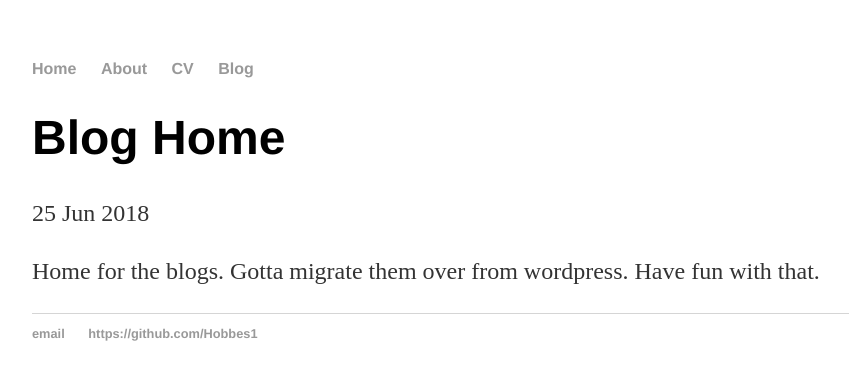
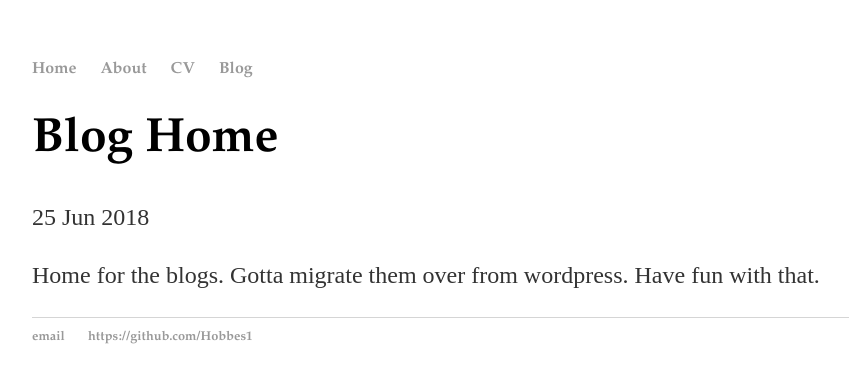
Before and after one commit to Kyle-Lewis/Kyle-Lewis.github.io, a Jekyll site: the page built from _posts/2018-06-25-Test-Post.md, in a window 1280 px wide. Shown: the top 383 px of the page, without its empty margins (96-945 px from the left). Built offline with Jekyll 4.4.1, drawn with Linux system fonts in a browser that asks for light colours.

Commit message:
css change

```diff
--- a/css/main.css
+++ b/css/main.css
@@ -3,7 +3,7 @@ body {
     width: 80%;
 }
 nav ul, footer ul {
-    font-family:'Helvetica', 'Arial', 'Sans-Serif';
+    font-family:'Garamond', 'Helvetica', 'Arial';
     padding: 0px;
     list-style: none;
     font-weight: bold;
@@ -21,7 +21,7 @@ a:hover {
 }
 h1 {
     font-size: 3em;
-    font-family:'Helvetica', 'Arial', 'Sans-Serif';
+    font-family:'Garamond', 'Helvetica', 'Arial';
 }
 p {
     font-size: 1.5em;
```
